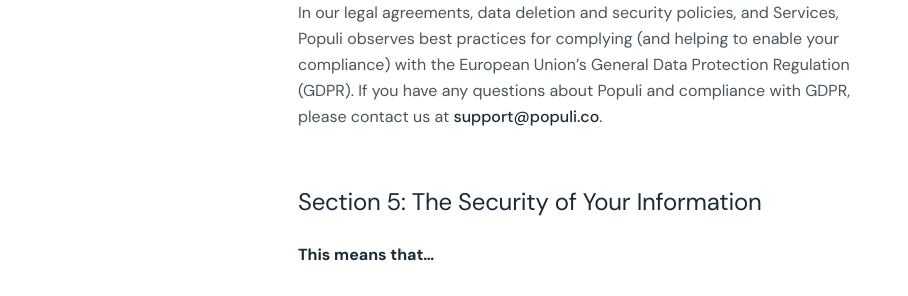
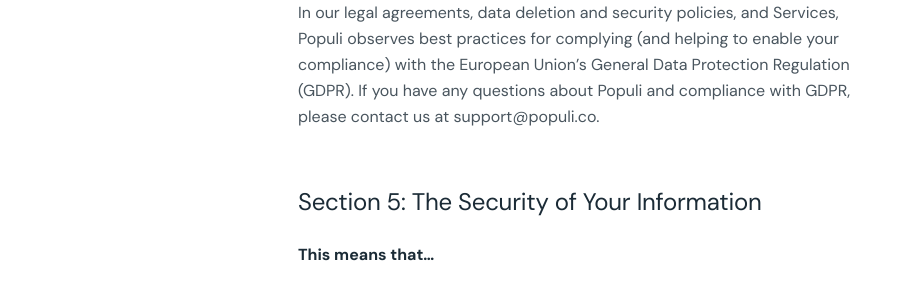
Before and after one commit to jtgrauke/jtgrauke.github.io, a Jekyll site: the page built from legal/privacy.html, in a window 1280 px wide and 900 px high, scrolled down 8163 px. Shown: the part 258-554 px from the top of the window, without its empty margins (96-1004 px from the left). Built offline with Jekyll 4.4.1, drawn with Linux system fonts in a browser that asks for light colours; nearby versions of some CDN libraries; some of the changed text lies outside the part shown.

Commit message:
no seriously, removing email

```diff
--- a/legal/privacy.html
+++ b/legal/privacy.html
@@ -272,7 +272,7 @@ Title: Populi Privacy Policy
                 4.7 General Data Protection Regulation (GDPR)
             </h5>
             <p>
-                In our legal agreements, data deletion and security policies, and Services, Populi observes best practices for complying (and helping to enable your compliance) with the European Union’s General Data Protection Regulation (GDPR). If you have any questions about Populi and compliance with GDPR, please contact us at {% email support@populi.co %}.
+                In our legal agreements, data deletion and security policies, and Services, Populi observes best practices for complying (and helping to enable your compliance) with the European Union’s General Data Protection Regulation (GDPR). If you have any questions about Populi and compliance with GDPR, please contact us at support@populi.co.
             </p>
             <h5>
                 Section 5: The Security of Your Information
@@ -355,7 +355,7 @@ Title: Populi Privacy Policy
                 If you have any questions about this Privacy Policy, please contact Populi at:
             </p>
             <p>
-                {% email info@populi.co %}<br />
+                info@populi.co<br />
                 877-476-7854<br />
                 P.O. Box 9481<br />
                 Moscow, ID 83843
--- a/legal/terms.html
+++ b/legal/terms.html
@@ -477,7 +477,7 @@ Title: Populi Customer Terms of Service
                 If you have any questions about these Terms, please contact Populi at:
             </p>
             <p>
-                {% email info@populi.co %}<br />
+                info@populi.co<br />
                 877-476-7854<br />
                 P.O. Box 9481<br />
                 Moscow, ID 83843
```
Also changed, not shown: 3 other files.
